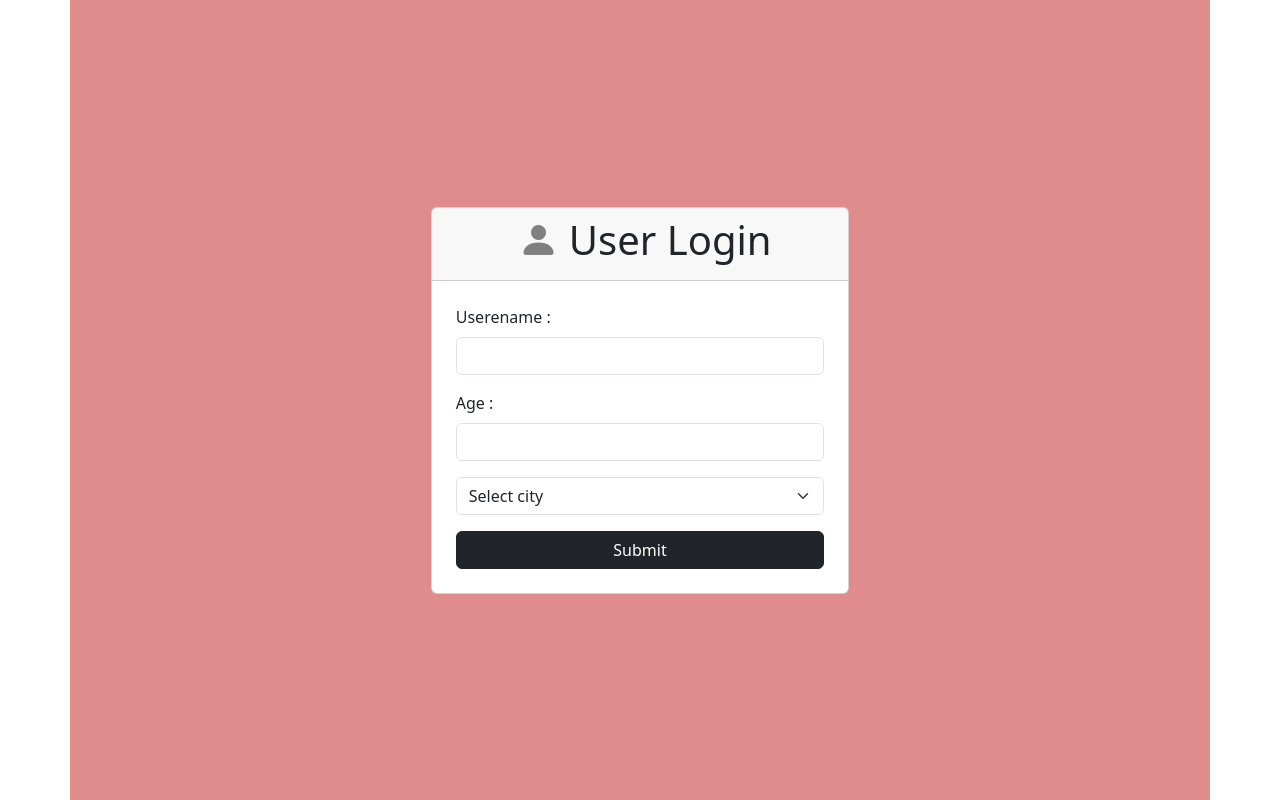
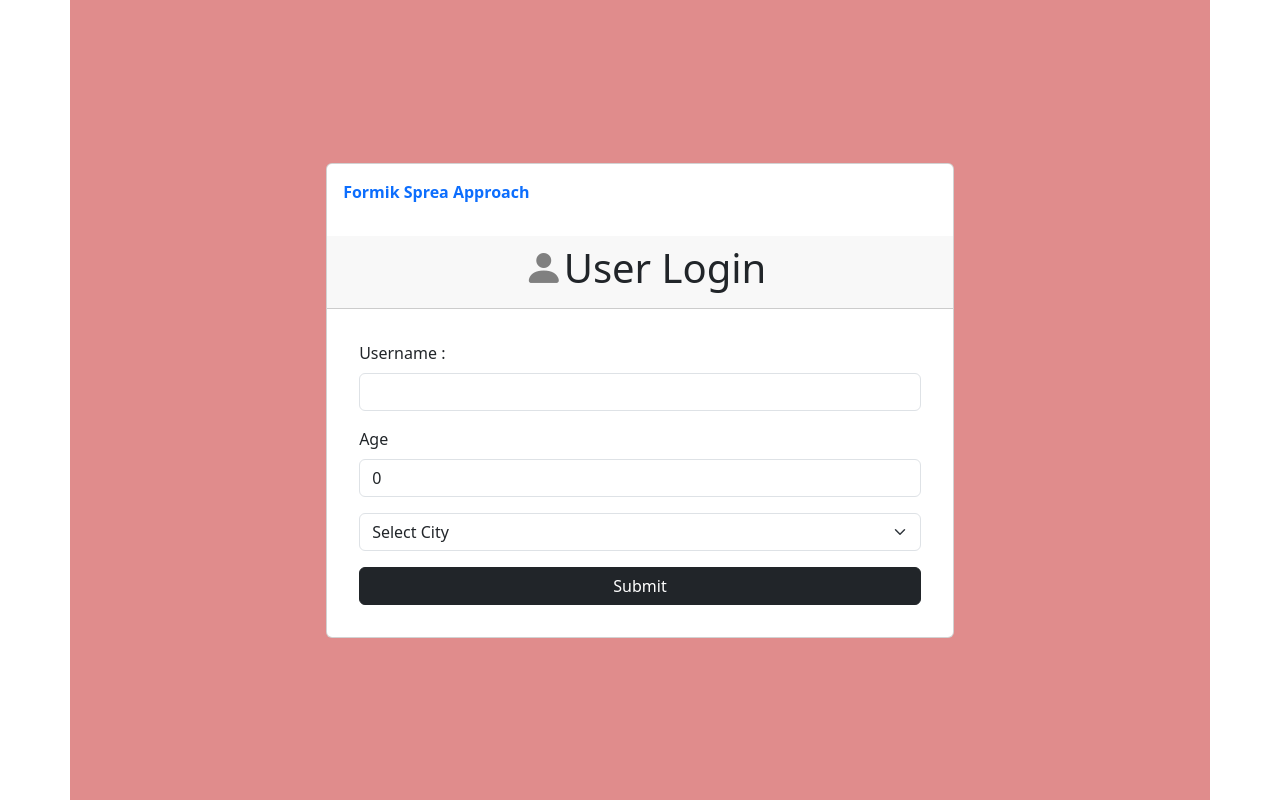
Before and after one commit to Himanshu12866/UI-react, a React (Vite) app in the folder learnreact/: page / in a window 1280 px wide. Built offline with nearby package versions, Linux system fonts and the light colour scheme.

Commit message:
"Added FormDemo5 component, removed FormDemo4 component, and updated imports"

```diff
--- a/learnreact/src/App.jsx
+++ b/learnreact/src/App.jsx
@@ -2,9 +2,10 @@
 import "./component/login.component.css";
 import "./component/input.component.css";
 import "./App.css"
+import FormDemo5 from "./component/formdemo5";
 // import FormDemo2 from "./component/formValidation1";
 // import FormDemo3 from "./component/formDemo3";
-import FormDemo4 from "./component/formikSpread";
+// import FormDemo4 from "./component/formikSpread";
 // import FakeStoreApi from "./component/fakestoreaoi";
 // import FormDemo from "./component/formdemo";
 // import FormDemo1 from "./component/formDemo1";
@@ -33,7 +34,8 @@ function App() {
       {/* <FormDemo1/> */}
       {/* <FormDemo2/> */}
       {/* <FormDemo3/> */}
-      <FormDemo4 />
+      {/* <FormDemo4 /> */}
+      <FormDemo5/>
     </div>
   )
 }
--- /dev/null
+++ b/learnreact/src/component/formdemo5.jsx
@@ -0,0 +1,52 @@
+
+import { useFormik } from "formik";
+import *as yup from "yup";
+export default function FormDemo5() {
+    const formik = useFormik({
+        initialValues: {
+            username: "",
+            age: 0,
+            city: ""
+        },
+        validationSchema: yup.object({
+            username: yup.string().required("username is required"),
+            age: yup.number().required("Age Requierd"),
+            city: yup.string().required("City required")
+        }),
+        onSubmit: (valeus) => {
+            console.log(valeus)
+        }
+
+    })
+    return (
+        <section className="d-flex justify-content-center align-items-center w-75">
+            <div className="card w-75">
+                <p className="p-3 text-primary fw-bold">Formik Sprea Approach</p>
+                <div className="card-header text-center">
+                    <h1><span className="bi bi-person-fill"></span>User Login</h1>
+                </div>
+                <div className="card-body">
+                    <form className="p-3" onSubmit={formik.handleSubmit}>
+                        <label className="form-label">Username :</label>
+                        <input className="form-control" {...formik.getFieldProps("username")} name="username" type="text"></input>
+                        <p>{formik.errors.username}</p>
+                        <label className="form-label">Age</label>
+                        <input className="form-control" {...formik.getFieldProps("age")} type="text" name="age"></input>
+                        <p>{formik.errors.age}</p>
+                        <select className="form-select" {...formik.getFieldProps("city")} name="city">
+                            <option value="-1">Select City</option>
+                            <option value="rewa">Rewa</option>
+                        </select>
+                        <p>
+                            {
+                                formik.errors.city
+                            }
+
+                        </p>
+                        <button className="btn btn-dark w-100" type="submit">Submit</button>
+                    </form>
+                </div>
+            </div>
+        </section>
+    )
+}
```
